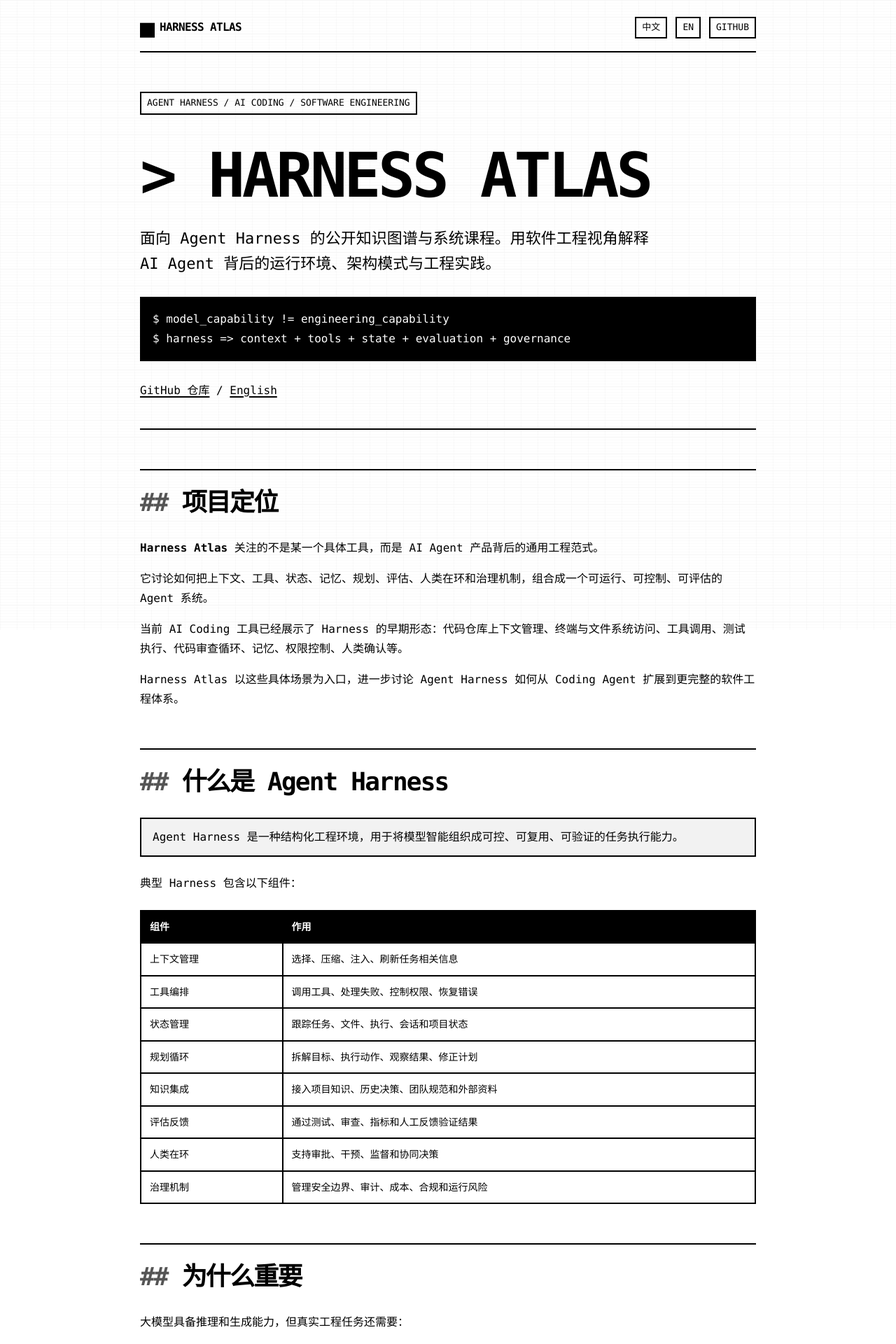
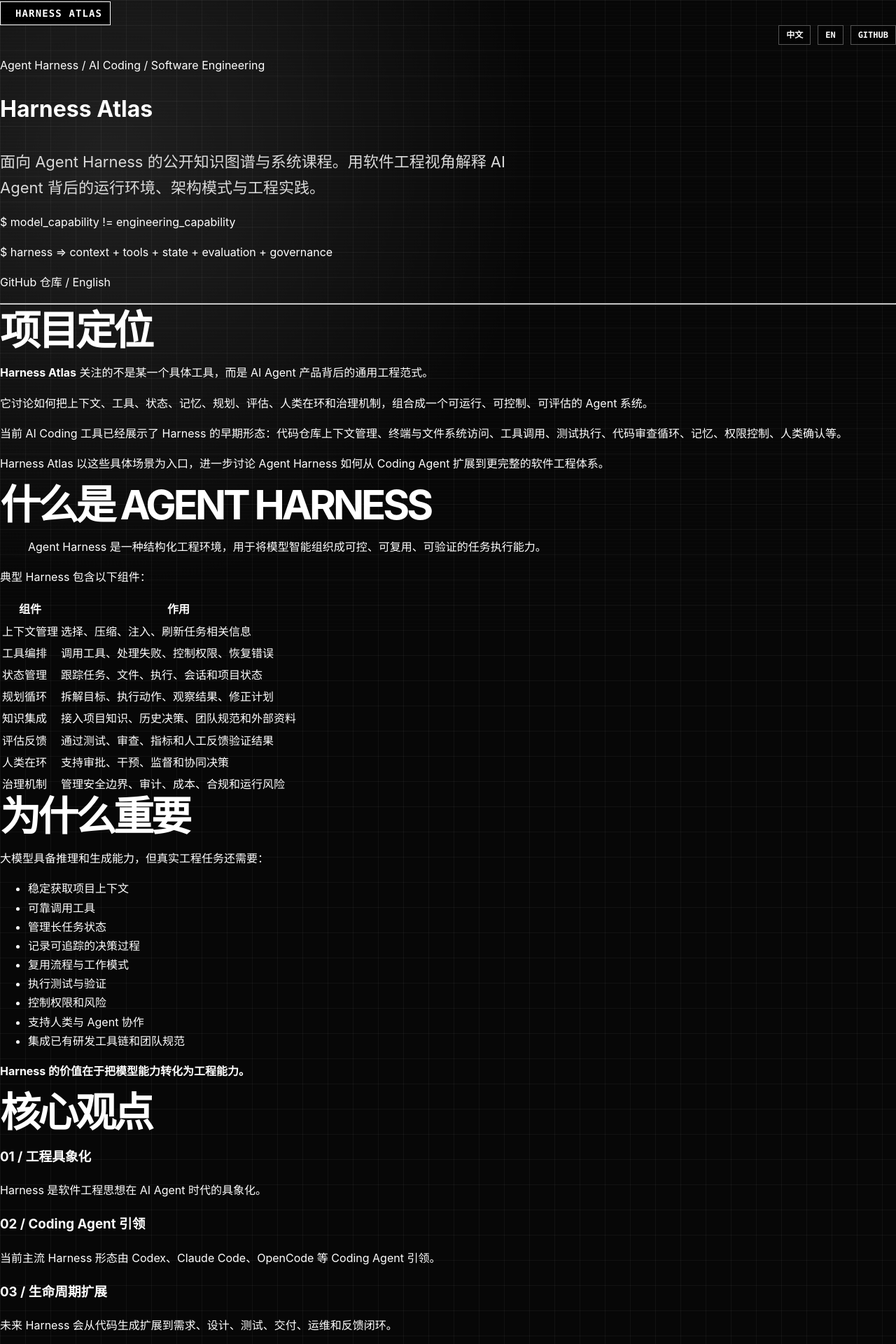
Before and after one commit to ceasarXuu/harness-atlas, a Jekyll site: the page built from docs/index.md, in a window 1280 px wide. Shown: the top 1920 px of the page at 70% size. Built offline with Jekyll 4.4.1, drawn with Linux system fonts in a browser that asks for light colours.

Commit message:
Apply cyber atlas static HTML style

```diff
--- a/docs/assets/css/style.css
+++ b/docs/assets/css/style.css
@@ -1,10 +1,13 @@
 :root {
-  --bg: #ffffff;
-  --fg: #000000;
-  --muted: #555555;
-  --line: #000000;
-  --soft: #f2f2f2;
-  --max: 880px;
+  --bg: #070707;
+  --fg: #ffffff;
+  --muted: #9a9a9a;
+  --muted-2: #6f6f6f;
+  --line: #343434;
+  --line-strong: #ffffff;
+  --panel: rgba(0, 0, 0, 0.72);
+  --panel-soft: rgba(255, 255, 255, 0.045);
+  --max: 1160px;
 }
 
 * {
@@ -12,330 +15,390 @@
 }
 
 html {
-  font-size: 16px;
+  scroll-behavior: smooth;
 }
 
 body {
   margin: 0;
   color: var(--fg);
   background: var(--bg);
-  font-family: ui-monospace, SFMono-Regular, Menlo, Monaco, Consolas, "Liberation Mono", "Courier New", "PingFang SC", "Microsoft YaHei", monospace;
-  line-height: 1.75;
-  image-rendering: pixelated;
+  font: 16px/1.7 Inter, ui-sans-serif, system-ui, -apple-system, BlinkMacSystemFont, "Segoe UI", "PingFang SC", "Microsoft YaHei", sans-serif;
+  background-image:
+    radial-gradient(circle at 12% 8%, rgba(255, 255, 255, 0.10), transparent 22%),
+    linear-gradient(rgba(255, 255, 255, 0.045) 1px, transparent 1px),
+    linear-gradient(90deg, rgba(255, 255, 255, 0.045) 1px, transparent 1px);
+  background-size: auto, 36px 36px, 36px 36px;
 }
 
-body::before {
+body::after {
   content: "";
-  position: fixed;
-  inset: 0;
-  pointer-events: none;
-  background-image:
-    linear-gradient(var(--line) 1px, transparent 1px),
-    linear-gradient(90deg, var(--line) 1px, transparent 1px);
-  background-size: 24px 24px;
-  opacity: 0.025;
-  z-index: -1;
-}
-
-.scanline {
   position: fixed;
   inset: 0;
   pointer-events: none;
   background: repeating-linear-gradient(
     to bottom,
-    rgba(0, 0, 0, 0.035),
-    rgba(0, 0, 0, 0.035) 1px,
+    rgba(255, 255, 255, 0.035),
+    rgba(255, 255, 255, 0.035) 1px,
     transparent 1px,
-    transparent 4px
+    transparent 5px
   );
-  mix-blend-mode: multiply;
-  opacity: 0.35;
+  opacity: 0.25;
+  mix-blend-mode: screen;
 }
 
-.page-shell {
-  width: min(var(--max), calc(100% - 32px));
+::selection {
+  color: #000;
+  background: #fff;
+}
+
+a {
+  color: inherit;
+  text-decoration: none;
+}
+
+.wrap {
+  width: min(var(--max), calc(100% - 40px));
   margin: 0 auto;
 }
 
-.site-header {
+.top {
   display: flex;
   align-items: center;
   justify-content: space-between;
-  gap: 16px;
-  padding: 24px 0 18px;
-  border-bottom: 2px solid var(--line);
+  gap: 20px;
+  padding: 28px 0;
 }
 
 .brand {
   display: inline-flex;
   align-items: center;
   gap: 10px;
-  color: var(--fg);
-  text-decoration: none;
-  font-weight: 800;
-  letter-spacing: -0.04em;
+  font: 800 14px/1 ui-monospace, SFMono-Regular, Menlo, Monaco, Consolas, monospace;
+  letter-spacing: 0.08em;
+  border: 1px solid var(--line-strong);
+  padding: 9px 11px;
   text-transform: uppercase;
+  background: #000;
 }
 
-.pixel-logo {
-  display: inline-block;
-  width: 18px;
-  height: 18px;
-  background: var(--fg);
+.brand-mark {
+  width: 13px;
+  height: 13px;
+  background: #fff;
   box-shadow:
-    6px 0 0 var(--fg),
-    12px 0 0 var(--fg),
-    0 6px 0 var(--fg),
-    12px 6px 0 var(--fg),
-    0 12px 0 var(--fg),
-    6px 12px 0 var(--fg),
-    12px 12px 0 var(--fg);
-  transform: scale(0.7);
+    5px 0 0 #fff,
+    10px 0 0 #fff,
+    0 5px 0 #fff,
+    10px 5px 0 #fff,
+    0 10px 0 #fff,
+    5px 10px 0 #fff,
+    10px 10px 0 #fff;
+  transform: scale(0.65);
   transform-origin: left center;
 }
 
 .nav {
   display: flex;
-  gap: 12px;
   flex-wrap: wrap;
   justify-content: flex-end;
-}
-
-.nav a,
-.content a {
-  color: var(--fg);
-  text-decoration: underline;
-  text-decoration-thickness: 2px;
-  text-underline-offset: 3px;
+  gap: 10px;
 }
 
 .nav a {
-  text-decoration: none;
-  border: 2px solid var(--line);
-  padding: 2px 8px;
-  font-size: 13px;
+  color: var(--fg);
+  border: 1px solid #555;
+  padding: 7px 10px;
+  font: 700 12px/1 ui-monospace, SFMono-Regular, Menlo, Monaco, Consolas, monospace;
   text-transform: uppercase;
-  background: var(--bg);
+  background: rgba(0, 0, 0, 0.55);
 }
 
 .nav a:hover,
-.content a:hover {
-  color: var(--bg);
-  background: var(--fg);
+.cta:hover {
+  color: #000;
+  background: #fff;
+  border-color: #fff;
 }
 
-.content {
-  padding: 56px 0 64px;
+.hero {
+  min-height: 560px;
+  display: grid;
+  grid-template-columns: minmax(0, 1.08fr) minmax(300px, 0.92fr);
+  align-items: center;
+  gap: 54px;
+  padding: 70px 0 86px;
 }
 
-.content > *:first-child {
-  margin-top: 0;
-}
-
-h1, h2, h3 {
-  line-height: 1.2;
-  letter-spacing: -0.05em;
-}
-
-h1 {
-  font-size: clamp(42px, 9vw, 88px);
-  margin: 0 0 20px;
+.badge {
+  display: inline-block;
+  margin-bottom: 22px;
+  padding: 6px 10px;
+  color: #d8d8d8;
+  border: 1px solid #555;
+  background: #000;
+  font: 700 12px/1 ui-monospace, SFMono-Regular, Menlo, Monaco, Consolas, monospace;
+  letter-spacing: 0.12em;
   text-transform: uppercase;
 }
 
-h1::before {
-  content: "> ";
+.glitch {
+  margin: 0;
+  font-size: clamp(58px, 10vw, 118px);
+  line-height: 0.88;
+  letter-spacing: -0.085em;
+  text-transform: uppercase;
+  text-shadow: 3px 0 #777, -3px 0 #333;
+}
+
+.lead {
+  max-width: 760px;
+  margin: 30px 0 0;
+  color: #d9d9d9;
+  font-size: clamp(18px, 2vw, 22px);
+}
+
+.hero-copy {
+  max-width: 780px;
+  margin-top: 16px;
+  color: var(--muted);
+}
+
+.actions {
+  display: flex;
+  flex-wrap: wrap;
+  gap: 12px;
+  margin-top: 32px;
+}
+
+.cta {
+  display: inline-flex;
+  align-items: center;
+  justify-content: center;
+  color: #fff;
+  border: 1px solid #fff;
+  padding: 12px 16px;
+  font: 800 13px/1 ui-monospace, SFMono-Regular, Menlo, Monaco, Consolas, monospace;
+  text-transform: uppercase;
+  background: #000;
+}
+
+.cta.primary {
+  color: #000;
+  background: #fff;
+}
+
+.cta.primary:hover {
+  color: #fff;
+  background: #000;
+}
+
+.system-card {
+  border: 1px solid #555;
+  background: rgba(0, 0, 0, 0.78);
+  box-shadow: 12px 12px 0 rgba(255, 255, 255, 0.08);
+}
+
+.system-head {
+  display: flex;
+  align-items: center;
+  justify-content: space-between;
+  padding: 12px 14px;
+  border-bottom: 1px solid #555;
+  font: 700 12px/1 ui-monospace, SFMono-Regular, Menlo, Monaco, Consolas, monospace;
+  color: #d0d0d0;
+  text-transform: uppercase;
+}
+
+.system-body {
+  padding: 16px;
+}
+
+.trace {
+  display: grid;
+  gap: 10px;
+}
+
+.trace-row {
+  display: grid;
+  grid-template-columns: 92px 1fr;
+  gap: 12px;
+  padding: 10px;
+  border: 1px solid #333;
+  background: rgba(255, 255, 255, 0.035);
+  font-family: ui-monospace, SFMono-Regular, Menlo, Monaco, Consolas, monospace;
+  font-size: 13px;
+}
+
+.trace-row strong {
+  color: #fff;
+}
+
+.trace-row span {
+  color: #aaa;
+}
+
+.section {
+  padding: 64px 0;
+  border-top: 1px solid var(--line);
+}
+
+.section-kicker {
+  margin: 0 0 12px;
+  color: var(--muted);
+  font: 800 12px/1 ui-monospace, SFMono-Regular, Menlo, Monaco, Consolas, monospace;
+  letter-spacing: 0.14em;
+  text-transform: uppercase;
 }
 
 h2 {
-  font-size: clamp(24px, 4vw, 36px);
-  margin-top: 56px;
-  padding-top: 24px;
-  border-top: 2px solid var(--line);
+  margin: 0 0 18px;
+  max-width: 860px;
+  font-size: clamp(30px, 5vw, 58px);
+  line-height: 1;
+  letter-spacing: -0.07em;
+  text-transform: uppercase;
 }
 
-h2::before {
-  content: "## ";
+.section-intro {
+  max-width: 800px;
+  color: #cfcfcf;
+  font-size: 18px;
+}
+
+.matrix {
+  display: grid;
+  grid-template-columns: repeat(4, minmax(0, 1fr));
+  gap: 12px;
+  margin-top: 32px;
+}
+
+.cell {
+  min-height: 170px;
+  border: 1px solid #555;
+  background: var(--panel);
+  padding: 18px;
+}
+
+.cell span {
+  color: #999;
+  font: 700 12px/1 ui-monospace, SFMono-Regular, Menlo, Monaco, Consolas, monospace;
+}
+
+.cell h3 {
+  margin: 22px 0 8px;
+  font-size: 20px;
+  letter-spacing: -0.03em;
+}
+
+.cell p {
+  margin: 0;
   color: var(--muted);
 }
 
-h3 {
-  font-size: 20px;
-  margin-top: 32px;
+.compare {
+  display: grid;
+  grid-template-columns: 1fr 1fr;
+  gap: 12px;
+  margin-top: 30px;
 }
 
-p {
-  margin: 16px 0;
+.panel {
+  border: 1px solid #555;
+  background: rgba(0, 0, 0, 0.72);
+  padding: 22px;
 }
 
-strong {
-  font-weight: 900;
-}
-
-blockquote {
-  margin: 24px 0;
-  padding: 12px 16px;
-  border: 2px solid var(--line);
-  background: var(--soft);
-}
-
-blockquote p {
-  margin: 0;
-}
-
-ul, ol {
-  padding-left: 24px;
-}
-
-li {
-  margin: 6px 0;
-}
-
-hr {
-  border: 0;
-  border-top: 2px solid var(--line);
-  margin: 40px 0;
-}
-
-code {
-  padding: 1px 5px;
-  border: 1px solid var(--line);
-  background: var(--soft);
-  font-family: inherit;
-}
-
-pre {
-  overflow-x: auto;
-  padding: 16px;
-  border: 2px solid var(--line);
-  background: var(--soft);
-}
-
-pre code {
-  padding: 0;
-  border: 0;
-  background: transparent;
-}
-
-table {
-  width: 100%;
-  border-collapse: collapse;
-  margin: 24px 0;
-  font-size: 14px;
-}
-
-th, td {
-  border: 2px solid var(--line);
-  padding: 10px 12px;
-  vertical-align: top;
-}
-
-th {
-  background: var(--fg);
-  color: var(--bg);
-  text-align: left;
-}
-
-kbd {
-  border: 2px solid var(--line);
-  padding: 2px 6px;
-  box-shadow: 2px 2px 0 var(--line);
-}
-
-.lead {
-  font-size: clamp(18px, 2.4vw, 22px);
-  line-height: 1.65;
-  max-width: 760px;
-}
-
-.terminal {
-  border: 2px solid var(--line);
-  padding: 16px;
-  background: var(--fg);
-  color: var(--bg);
-  margin: 28px 0;
-}
-
-.terminal p {
-  margin: 0;
-}
-
-.tagline {
-  display: inline-block;
-  border: 2px solid var(--line);
-  padding: 3px 8px;
-  margin-bottom: 18px;
-  font-size: 13px;
+.panel h3 {
+  margin: 0 0 12px;
+  font-size: 16px;
   text-transform: uppercase;
 }
 
-.grid-cards {
-  display: grid;
-  grid-template-columns: repeat(2, minmax(0, 1fr));
-  gap: 14px;
-  margin: 24px 0;
+.panel ul {
+  margin: 0;
+  padding-left: 20px;
+  color: var(--muted);
 }
 
-.card {
-  border: 2px solid var(--line);
-  padding: 16px;
-  background: var(--bg);
-  box-shadow: 4px 4px 0 var(--line);
+.course {
+  margin-top: 34px;
+  border-top: 1px solid #555;
 }
 
-.card h3 {
-  margin-top: 0;
+.row {
+  display: grid;
+  grid-template-columns: 92px 1fr;
+  gap: 18px;
+  padding: 18px 0;
+  border-bottom: 1px solid #555;
 }
 
-.site-footer {
+.row strong {
+  font-family: ui-monospace, SFMono-Regular, Menlo, Monaco, Consolas, monospace;
+  color: #fff;
+}
+
+.row h3 {
+  margin: 0 0 4px;
+  font-size: 18px;
+}
+
+.row p {
+  margin: 0;
+  color: var(--muted);
+}
+
+.footer {
   display: flex;
   justify-content: space-between;
-  gap: 16px;
-  padding: 20px 0 32px;
-  border-top: 2px solid var(--line);
+  gap: 20px;
+  padding: 34px 0 42px;
   color: var(--muted);
-  font-size: 13px;
+  border-top: 1px solid var(--line);
+  font: 13px/1.6 ui-monospace, SFMono-Regular, Menlo, Monaco, Consolas, monospace;
 }
 
-@media (prefers-color-scheme: dark) {
-  :root {
-    --bg: #000000;
-    --fg: #ffffff;
-    --muted: #aaaaaa;
-    --line: #ffffff;
-    --soft: #111111;
+@media (max-width: 900px) {
+  .hero,
+  .compare {
+    grid-template-columns: 1fr;
   }
 
-  .scanline {
-    background: repeating-linear-gradient(
-      to bottom,
-      rgba(255, 255, 255, 0.05),
-      rgba(255, 255, 255, 0.05) 1px,
-      transparent 1px,
-      transparent 4px
-    );
-    mix-blend-mode: screen;
+  .matrix {
+    grid-template-columns: repeat(2, minmax(0, 1fr));
   }
 }
 
-@media (max-width: 720px) {
-  .site-header,
-  .site-footer {
+@media (max-width: 640px) {
+  .wrap {
+    width: min(100% - 28px, var(--max));
+  }
+
+  .top,
+  .footer {
     align-items: flex-start;
     flex-direction: column;
   }
 
-  .content {
-    padding-top: 40px;
+  .nav {
+    justify-content: flex-start;
   }
 
-  .grid-cards {
+  .hero {
+    min-height: auto;
+    padding: 44px 0 62px;
+  }
+
+  .glitch {
+    font-size: 54px;
+  }
+
+  .matrix {
     grid-template-columns: 1fr;
   }
 
-  table {
-    display: block;
-    overflow-x: auto;
-    white-space: nowrap;
+  .row,
+  .trace-row {
+    grid-template-columns: 1fr;
   }
 }
```
